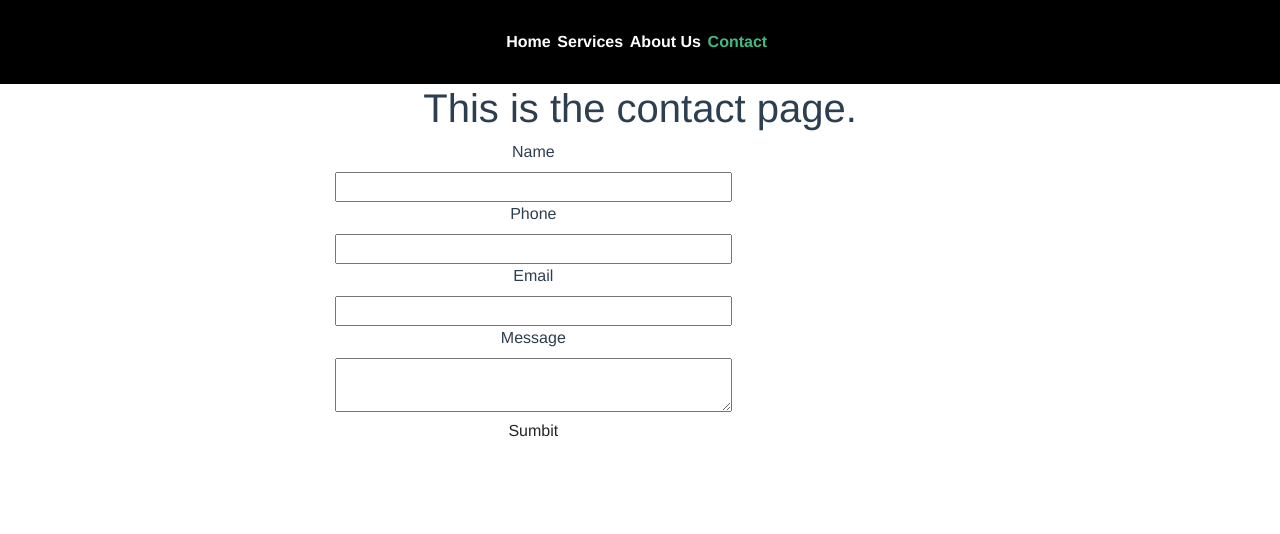
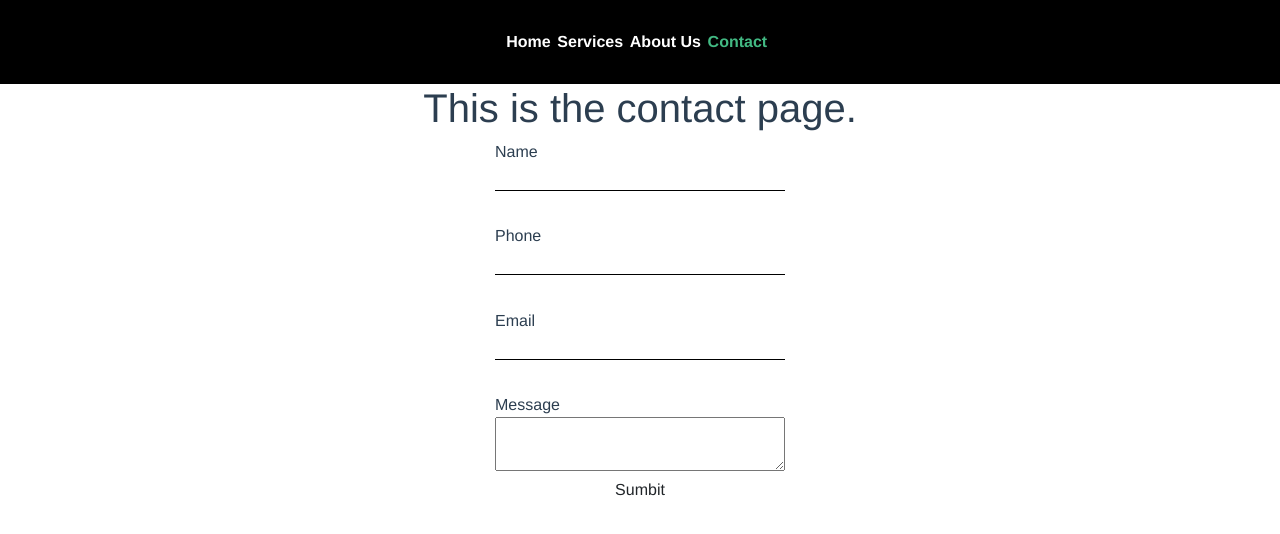
Before and after one commit to L-Garay/Noble-Intent, a Vue app: page /contact in a window 1280 px wide. Shown: the top 534 px of the page. Built offline with nearby package versions, Linux system fonts and the light colour scheme.

Commit message:
fixed contact form, can send emails

```diff
--- a/src/views/Contact.vue
+++ b/src/views/Contact.vue
@@ -4,9 +4,11 @@
       <div class="col-12">
         <h1>This is the contact page.</h1>
       </div>
-      <div class="col-4 offset-3">
-        <div class="contact-form">
-          <form @submit.prevent="sendEmail()">
+    </div>
+    <div class="row justify-content-center align-items-center">
+      <div class="col-3">
+        <div>
+          <form id="contact-form" @submit.prevent="sendEmail">
             <label>Name</label>
             <input type="text" name="user_name" />
             <label>Phone</label>
@@ -15,7 +17,7 @@
             <input type="email" name="user_email" />
             <label>Message</label>
             <textarea name="message"></textarea>
-            <button class="btn">Sumbit</button>
+            <button class="btn" value="Send" type="submit">Sumbit</button>
           </form>
         </div>
       </div>
@@ -31,10 +33,10 @@ export default {
     sendEmail: e => {
       emailjs
         .sendForm(
-          "YOUR_SERVICE_ID",
-          "YOUR_TEMPLATE_ID",
+          "logan_gmail",
+          "contact_form",
           e.target,
-          "YOUR_USER_ID"
+          "user_b2HN3DOB9yIkgddI73kwu"
         )
         .then(
           result => {
@@ -44,6 +46,7 @@ export default {
             console.log("FAILED...", error);
           }
         );
+      e.target.reset();
     }
   }
 };
@@ -54,4 +57,13 @@ form {
   display: flex;
   flex-direction: column;
 }
+form input {
+  border: none;
+  border-bottom: 1pt solid black;
+  margin-bottom: 25pt;
+}
+form label {
+  align-self: start;
+  margin: 0;
+}
 </style>
```
